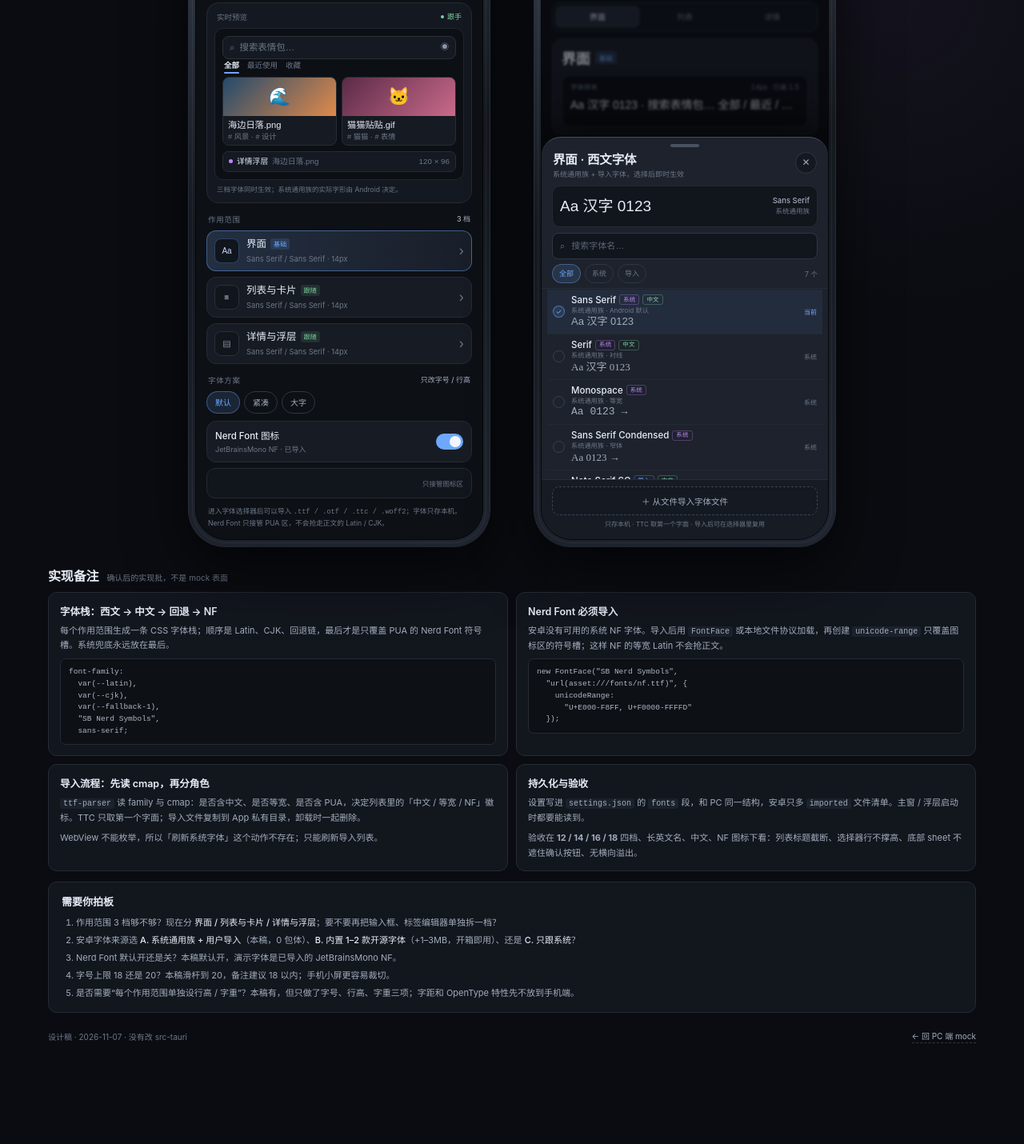
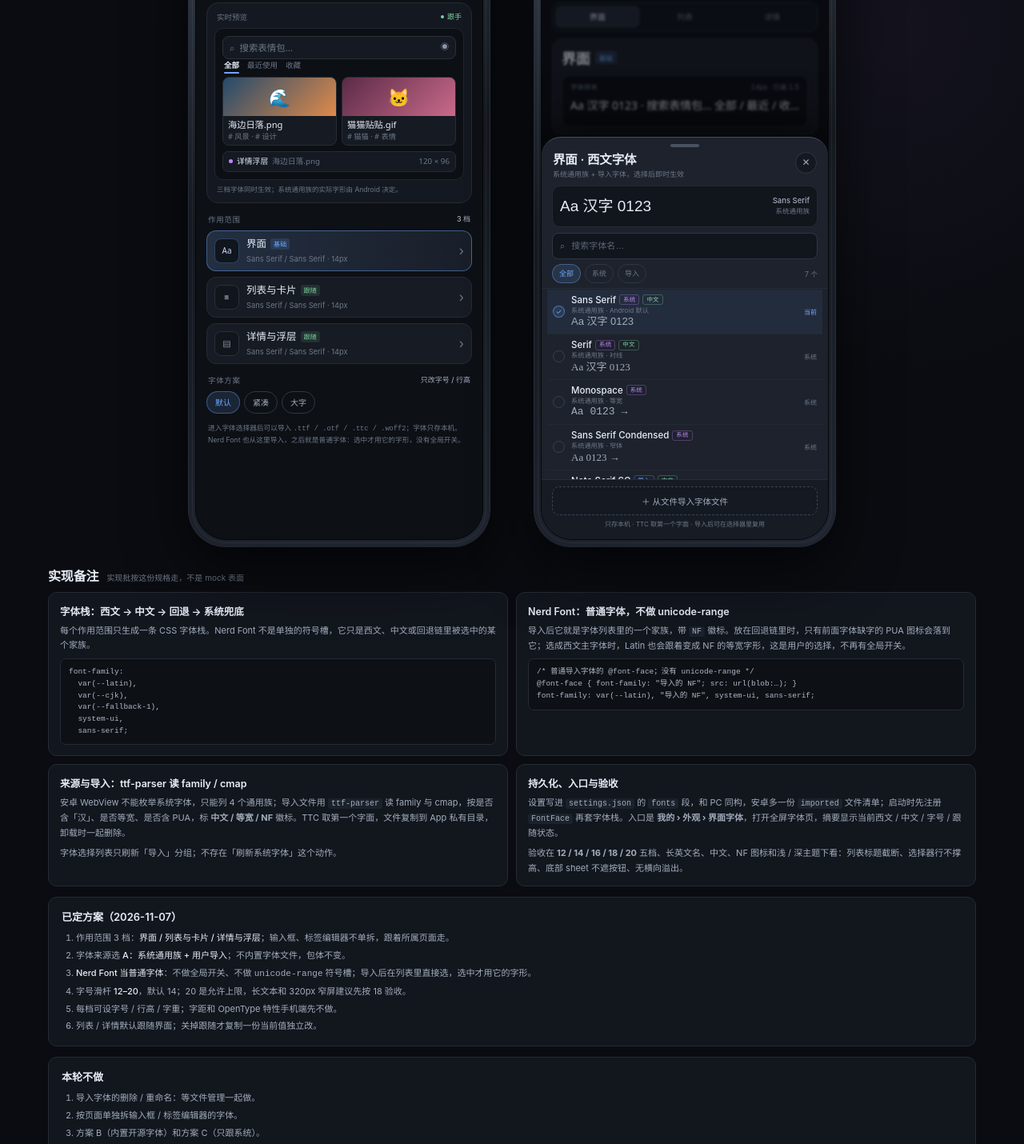
Before and after one commit to Roamingen/Picarium, a website: page docs/mock/mobile-font-settings.html in a window 1280 px wide. Shown: the part 542-1972 px from the top of the page at 80% size. Before the commit the page ends 1898 px from the top, so only its background shows below. Drawn offline with Linux system fonts and the light colour scheme.

Commit message:
docs(android): 字体设置设计稿改为 NF 普通字体
把 Nerd Font 从特殊通道改为普通导入字体，删除全局开关、图标条、SB Nerd Symbols 与 unicode-range；字体栈统一为西文 → 中文 → 回退 → 系统兜底。验证：内联 JS node --check 通过，Chrome CDP 无报错、无横向溢出。

```diff
--- a/docs/mock/mobile-font-settings.html
+++ b/docs/mock/mobile-font-settings.html
@@ -124,20 +124,12 @@
   .preset{flex:0 0 auto;height:28px;padding:0 10px;border:1px solid var(--line-2);border-radius:999px;background:transparent;color:var(--dim);font-size:10px;white-space:nowrap}
   .preset.on{color:var(--accent);border-color:rgba(110,168,254,.4);background:var(--accent-soft)}
   .preset-custom{flex:0 0 auto;height:24px;display:inline-flex;align-items:center;padding:0 7px;border:1px dashed rgba(240,180,90,.3);border-radius:999px;color:var(--orange);font-size:9px}
-  .setting-row{display:flex;align-items:center;gap:8px;width:100%;margin-top:7px;padding:9px 10px;border:1px solid var(--line);border-radius:12px;background:var(--card);text-align:left}
-  .setting-main{flex:1;min-width:0;border:0;background:none;padding:0;text-align:left}
-  .setting-title{display:flex;align-items:center;gap:5px;font-size:11.5px;font-weight:550}
-  .setting-sub{margin-top:2px;color:var(--dim-2);font-size:9px;line-height:1.4;white-space:nowrap;overflow:hidden;text-overflow:ellipsis}
   .switch{position:relative;display:inline-flex;width:34px;height:20px;flex:0 0 auto;vertical-align:middle}
   .switch input{position:absolute;opacity:0;width:0;height:0}
   .switch span{position:absolute;inset:0;border-radius:999px;background:#353d4b;transition:background .15s;cursor:pointer}
   .switch span::after{content:"";position:absolute;left:3px;top:3px;width:14px;height:14px;border-radius:50%;background:#f2f5fa;transition:transform .15s}
   .switch input:checked+span{background:var(--accent)}
   .switch input:checked+span::after{transform:translateX(14px)}
-  .nf-glyphs{margin-top:7px;padding:8px 10px;border:1px solid var(--line);border-radius:11px;background:#11151c;display:flex;align-items:center;gap:10px;min-height:38px}
-  .nf-glyphs .nf-icons{font-size:15px;letter-spacing:3px;line-height:1;color:#c7d4e5;white-space:nowrap;overflow:hidden;text-overflow:ellipsis}
-  .nf-glyphs .nf-note{margin-left:auto;color:var(--dim-2);font-size:8.5px;white-space:nowrap}
-  .nf-glyphs.off .nf-icons{opacity:.28}
   .mfoot{margin-top:10px;padding:0 2px;color:var(--dim-2);font-size:8.7px;line-height:1.6}
 
   /* ---------- editor ---------- */
@@ -172,7 +164,6 @@
   .chain-player .x{border:0;background:none;color:var(--dim-2);font-size:11px;line-height:1;padding:0 1px}
   .chain-player .x:hover{color:var(--danger)}
   .chain-player.locked{border-style:dashed;color:var(--dim-2);background:transparent}
-  .chain-player.nf{color:var(--orange);border-color:rgba(240,180,90,.28);background:var(--orange-soft)}
   .chain-empty{color:var(--dim-2);font-size:9px;line-height:23px}
   .add-fallback{height:24px;margin-top:5px;padding:0 7px;border:1px dashed var(--line-2);border-radius:6px;background:none;color:var(--dim);font-size:9px}
   .add-fallback:disabled{opacity:.4}
@@ -251,7 +242,7 @@
   .note-card p{margin:0;color:var(--dim);font-size:11px;line-height:1.7}
   .note-card p+p{margin-top:6px}
   .note-card code{color:var(--dim);background:#1c222c;padding:1px 4px;border-radius:3px;font-size:10px}
-  .note-card pre{margin:7px 0 0;padding:9px 10px;border:1px solid var(--line);border-radius:7px;background:#0d1015;color:#aeb8c8;font-size:9.5px;line-height:1.55;overflow:auto;white-space:pre}
+  .note-card pre{margin:7px 0 0;padding:9px 10px;border:1px solid var(--line);border-radius:7px;background:#0d1015;color:#aeb8c8;font-size:9.5px;line-height:1.55;overflow:auto;white-space:pre-wrap;overflow-wrap:anywhere}
   .decisions{margin-top:13px;padding:14px 16px;border:1px solid var(--line);border-radius:11px;background:var(--panel)}
   .decisions h2{margin:0 0 8px;font-size:13px;font-weight:600}
   .decisions ol{margin:0;padding-left:18px;color:var(--dim);font-size:11px;line-height:1.8}
@@ -283,11 +274,12 @@
   <header class="hero">
     <div class="kicker"><i></i> StickerBox · 设计稿 · 2026-11-07</div>
     <h1>安卓字体设置 <span class="pill">Android</span></h1>
-    <p>把 PC 上的 Zed 式字体设置搬到手机：<b>界面 / 列表与卡片 / 详情与浮层</b>三档可以各自选西文、中文、回退链和字号。安卓 WebView 不能枚举系统字体，所以来源只有<b>系统通用族</b>和<b>用户导入的字体文件</b>；Nerd Font 也必须导入。</p>
+    <p>把 PC 上的 Zed 式字体设置搬到手机：<b>界面 / 列表与卡片 / 详情与浮层</b>三档可以各自选西文、中文、回退链和字号。安卓 WebView 不能枚举系统字体，所以来源只有<b>系统通用族</b>和<b>用户导入的字体文件</b>；Nerd Font 不是特殊通道，导入后就是一个普通字体。</p>
     <div class="meta">
       <span class="tag blue">系统通用族 + 导入</span>
       <span class="tag green">3 个作用范围</span>
-      <span class="tag orange">Nerd Font 只接管 PUA</span>
+      <span class="tag orange">NF 当普通字体</span>
+      <span class="tag">字号 12–20</span>
       <span class="tag">不改卡片 / 控件高度</span>
       <a class="top-link" href="font-settings.html">PC 端 mock →</a>
     </div>
@@ -299,11 +291,11 @@
     <div class="principle"><span class="num">03</span><h3>字体只影响文字</h3><p>卡片、网格、按钮和底部选择器的高度不变；字号上限建议 18，先在小屏和长文件名下验收。</p></div>
   </div>
 
-  <div class="callout"><span class="ic">!</span><div><b>平台边界（先说明）：</b>安卓 WebView 没有 <code>queryLocalFonts</code> 一类的枚举能力，也不会暴露“微软雅黑 / 思源黑体”这样的系统家族名。本稿只列 4 个通用族 + 导入文件；列表里预置的三个“导入”字体是<b>演示数据</b>，真实导入流程在底部选择器里。</div></div>
+  <div class="callout"><span class="ic">!</span><div><b>平台边界（先说明）：</b>安卓 WebView 没有 <code>queryLocalFonts</code> 一类的枚举能力，也不会暴露“微软雅黑 / 思源黑体”这样的系统家族名。本稿只列 4 个通用族 + 导入文件；列表里预置的三个“导入”字体是<b>演示数据</b>，真实导入流程在底部选择器里。<b>Nerd Font 同样从文件导入，之后只作为普通字体出现在列表里，没有全局开关。</b></div></div>
 
   <section class="stage">
     <div class="mock-col">
-      <div class="mock-head"><span><b>01 · 概览</b> 作用范围 / 方案 / Nerd Font</span><span>点角色行切换右侧</span></div>
+      <div class="mock-head"><span><b>01 · 概览</b> 作用范围 / 字号方案 / 导入说明</span><span>点角色行切换右侧</span></div>
       <div class="phone" id="phone-overview">
         <div class="screen">
           <div class="cam"></div>
@@ -340,19 +332,7 @@
             <div class="section-label"><span>字体方案</span><b>只改字号 / 行高</b></div>
             <div class="preset-row" id="m-preset-row"></div>
 
-            <div class="setting-row">
-              <button class="setting-main" id="m-nf-open" type="button">
-                <span class="setting-title">Nerd Font 图标</span>
-                <span class="setting-sub" id="m-nf-label">JetBrainsMono NF · 已导入</span>
-              </button>
-              <label class="switch" aria-label="启用 Nerd Font"><input type="checkbox" id="m-nf-toggle"><span></span></label>
-            </div>
-            <div class="nf-glyphs" id="m-nf-glyphs">
-              <span class="nf-icons" id="m-nf-test">&#xF07B; &#xF121; &#xF013; &#xE0B0;</span>
-              <span class="nf-note" id="m-nf-note">只接管图标区</span>
-            </div>
-
-            <div class="mfoot">进入字体选择器后可以导入 <code>.ttf / .otf / .ttc / .woff2</code>；字体只存本机。Nerd Font 只接管 PUA 区，不会抢走正文的 Latin / CJK。</div>
+            <div class="mfoot">进入字体选择器后可以导入 <code>.ttf / .otf / .ttc / .woff2</code>；字体只存本机。Nerd Font 也从这里导入，之后就是普通字体：选中才用它的字形，没有全局开关。</div>
           </div>
         </div>
       </div>
@@ -411,7 +391,7 @@
               </div>
             </div>
 
-            <div class="edit-note">列表 / 详情默认跟随界面；关掉跟随会复制当前值，再改只影响这一档。中文选择系统通用族时，实际字形由 Android 的 fallback 决定。</div>
+            <div class="edit-note">列表 / 详情默认跟随界面；关掉跟随会复制当前值，再改只影响这一档。中文选择系统通用族时，实际字形由 Android 的 fallback 决定；Nerd Font 也在同一份列表里，当普通字体选。</div>
           </div>
 
           <div class="mbackdrop" id="m-backdrop" hidden></div>
@@ -437,48 +417,56 @@
   </section>
 
   <section class="notes">
-    <div class="notes-head"><h2>实现备注</h2><span>确认后的实现批，不是 mock 表面</span></div>
+    <div class="notes-head"><h2>实现备注</h2><span>实现批按这份规格走，不是 mock 表面</span></div>
     <div class="note-grid">
       <div class="note-card">
-        <h3>字体栈：西文 → 中文 → 回退 → NF</h3>
-        <p>每个作用范围生成一条 CSS 字体栈；顺序是 Latin、CJK、回退链，最后才是只覆盖 PUA 的 Nerd Font 符号槽。系统兜底永远放在最后。</p>
+        <h3>字体栈：西文 → 中文 → 回退 → 系统兜底</h3>
+        <p>每个作用范围只生成一条 CSS 字体栈。Nerd Font 不是单独的符号槽，它只是西文、中文或回退链里被选中的某个家族。</p>
         <pre>font-family:
   var(--latin),
   var(--cjk),
   var(--fallback-1),
-  "SB Nerd Symbols",
+  system-ui,
   sans-serif;</pre>
       </div>
       <div class="note-card">
-        <h3>Nerd Font 必须导入</h3>
-        <p>安卓没有可用的系统 NF 字体。导入后用 <code>FontFace</code> 或本地文件协议加载，再创建 <code>unicode-range</code> 只覆盖图标区的符号槽；这样 NF 的等宽 Latin 不会抢正文。</p>
-        <pre>new FontFace("SB Nerd Symbols",
-  "url(asset:///fonts/nf.ttf)", {
-    unicodeRange:
-      "U+E000-F8FF, U+F0000-FFFFD"
-  });</pre>
+        <h3>Nerd Font：普通字体，不做 unicode-range</h3>
+        <p>导入后它就是字体列表里的一个家族，带 <code>NF</code> 徽标。放在回退链里时，只有前面字体缺字的 PUA 图标会落到它；选成西文主字体时，Latin 也会跟着变成 NF 的等宽字形，这是用户的选择，不再有全局开关。</p>
+        <pre>/* 普通导入字体的 @font-face；没有 unicode-range */
+@font-face { font-family: "导入的 NF"; src: url(blob:…); }
+font-family: var(--latin), "导入的 NF", system-ui, sans-serif;</pre>
       </div>
       <div class="note-card">
-        <h3>导入流程：先读 cmap，再分角色</h3>
-        <p><code>ttf-parser</code> 读 family 与 cmap：是否含中文、是否等宽、是否含 PUA，决定列表里的「中文 / 等宽 / NF」徽标。TTC 只取第一个字面；导入文件复制到 App 私有目录，卸载时一起删除。</p>
-        <p>WebView 不能枚举，所以「刷新系统字体」这个动作不存在；只能刷新导入列表。</p>
+        <h3>来源与导入：ttf-parser 读 family / cmap</h3>
+        <p>安卓 WebView 不能枚举系统字体，只能列 4 个通用族；导入文件用 <code>ttf-parser</code> 读 family 与 cmap，按是否含「汉」、是否等宽、是否含 PUA，标 <b>中文 / 等宽 / NF</b> 徽标。TTC 取第一个字面，文件复制到 App 私有目录，卸载时一起删除。</p>
+        <p>字体选择列表只刷新「导入」分组；不存在「刷新系统字体」这个动作。</p>
       </div>
       <div class="note-card">
-        <h3>持久化与验收</h3>
-        <p>设置写进 <code>settings.json</code> 的 <code>fonts</code> 段，和 PC 同一结构，安卓只多 <code>imported</code> 文件清单。主窗 / 浮层启动时都要能读到。</p>
-        <p>验收在 <b>12 / 14 / 16 / 18</b> 四档、长英文名、中文、NF 图标下看：列表标题截断、选择器行不撑高、底部 sheet 不遮住确认按钮、无横向溢出。</p>
+        <h3>持久化、入口与验收</h3>
+        <p>设置写进 <code>settings.json</code> 的 <code>fonts</code> 段，和 PC 同构，安卓多一份 <code>imported</code> 文件清单；启动时先注册 <code>FontFace</code> 再套字体栈。入口是 <b>我的 › 外观 › 界面字体</b>，打开全屏字体页，摘要显示当前西文 / 中文 / 字号 / 跟随状态。</p>
+        <p>验收在 <b>12 / 14 / 16 / 18 / 20</b> 五档、长英文名、中文、NF 图标和浅 / 深主题下看：列表标题截断、选择器行不撑高、底部 sheet 不遮按钮、无横向溢出。</p>
       </div>
     </div>
   </section>
 
   <section class="decisions">
-    <h2>需要你拍板</h2>
+    <h2>已定方案（2026-11-07）</h2>
     <ol>
-      <li>作用范围 3 档够不够？现在分 <b>界面 / 列表与卡片 / 详情与浮层</b>；要不要再把输入框、标签编辑器单独拆一档？</li>
-      <li>安卓字体来源选 <b>A. 系统通用族 + 用户导入</b>（本稿，0 包体）、<b>B. 内置 1–2 款开源字体</b>（+1–3MB，开箱即用）、还是 <b>C. 只跟系统</b>？</li>
-      <li>Nerd Font 默认开还是关？本稿默认开，演示字体是已导入的 JetBrainsMono NF。</li>
-      <li>字号上限 18 还是 20？本稿滑杆到 20，备注建议 18 以内；手机小屏更容易裁切。</li>
-      <li>是否需要“每个作用范围单独设行高 / 字重”？本稿有，但只做了字号、行高、字重三项；字距和 OpenType 特性先不放到手机端。</li>
+      <li>作用范围 3 档：<b>界面 / 列表与卡片 / 详情与浮层</b>；输入框、标签编辑器不单拆，跟着所属页面走。</li>
+      <li>字体来源选 <b>A：系统通用族 + 用户导入</b>；不内置字体文件，包体不变。</li>
+      <li><b>Nerd Font 当普通字体</b>：不做全局开关、不做 <code>unicode-range</code> 符号槽；导入后在列表里直接选，选中才用它的字形。</li>
+      <li>字号滑杆 <b>12–20</b>，默认 14；20 是允许上限，长文本和 320px 窄屏建议先按 18 验收。</li>
+      <li>每档可设字号 / 行高 / 字重；字距和 OpenType 特性手机端先不做。</li>
+      <li>列表 / 详情默认跟随界面；关掉跟随才复制一份当前值独立改。</li>
+    </ol>
+  </section>
+
+  <section class="decisions">
+    <h2>本轮不做</h2>
+    <ol>
+      <li>导入字体的删除 / 重命名：等文件管理一起做。</li>
+      <li>按页面单独拆输入框 / 标签编辑器的字体。</li>
+      <li>方案 B（内置开源字体）和方案 C（只跟系统）。</li>
     </ol>
   </section>
 
@@ -491,8 +479,6 @@
 
 <div class="toast" id="m-toast" hidden></div>
 <input type="file" id="m-file" accept=".ttf,.otf,.ttc,.woff2" hidden>
-
-<style id="m-nf-face">@font-face{font-family:"SB Nerd Symbols";src:local("JetBrainsMono Nerd Font Mono"),local("JetBrainsMono NFM");unicode-range:U+E000-F8FF,U+F0000-FFFFD,U+100000-10FFFD;}</style>
 
 <script>
 (function () {
@@ -540,7 +526,6 @@
 
   var state = {
     roles: clone(DEFAULT_ROLES),
-    nf: {enabled:true, fontId:"imp-nf"},
     selected:"ui"
   };
   var sheet = {open:true, kind:"latin", role:"ui", q:"", source:"all", onlyFitting:false, fallbackDraft:[]};
@@ -575,8 +560,8 @@
       var f = getFont(fid);
       if (f && fams.indexOf(f.family) < 0) fams.push(f.family);
     });
-    if (state.nf.enabled) fams.push('"SB Nerd Symbols"');
-    fams.push("sans-serif");
+    fams = fams.filter(function (fam) { return fam !== "system-ui" && fam !== "sans-serif"; });
+    fams.push("system-ui", "sans-serif");
     return fams.join(", ");
   }
   function varsFor(id) {
@@ -630,7 +615,6 @@
     return "Aa 0123 →";
   }
   function selectedFontId() {
-    if (sheet.kind === "nf") return state.nf.fontId;
     if (sheet.kind === "fallback") return null;
     return eff(sheet.role)[sheet.kind];
   }
@@ -657,15 +641,6 @@
     }
     if (!current) html += '<span class="preset-custom">自定义</span>';
     $("#m-preset-row").innerHTML = html;
-
-    var nf = getFont(state.nf.fontId);
-    $("#m-nf-toggle").checked = state.nf.enabled;
-    $("#m-nf-label").textContent = nf.label + " · " + (nf.kind === "imported" ? "已导入" : "系统");
-    var icons = $("#m-nf-test");
-    icons.style.fontFamily = nf.family;
-    icons.textContent = "\u{f07b} \u{f121} \u{f013} \u{e0b0}";
-    $("#m-nf-glyphs").classList.toggle("off", !state.nf.enabled);
-    $("#m-nf-note").textContent = state.nf.enabled ? "只接管图标区" : "已关闭";
   }
   function renderRoleTabs() {
     $("#m-role-tabs").innerHTML = ROLES.map(function (r) {
@@ -709,8 +684,7 @@
       return '<span class="chain-player"><span class="n">' + (3 + i) + '</span>' + esc(f.label) +
         '<button type="button" class="x" data-rm="' + i + '" aria-label="移除">✕</button></span>';
     }).join("");
-    chain += '<span class="chain-player locked">系统默认</span>';
-    if (state.nf.enabled) chain += '<span class="chain-player nf">NF 图标</span>';
+    chain += '<span class="chain-player locked">系统兜底</span>';
     $("#m-chain").innerHTML = chain;
     $("#m-add-fallback").disabled = !!role.follow || e.fallbacks.length >= 5;
     $("#m-size").value = e.size;
@@ -723,29 +697,25 @@
   }
   function renderSheetFilters() {
     var counts = visibleSheetFonts().length;
-    var srcs = sheet.kind === "nf"
-      ? [{id:"all", label:"全部"}, {id:"imported", label:"导入"}]
-      : [{id:"all", label:"全部"}, {id:"system", label:"系统"}, {id:"imported", label:"导入"}];
+    var srcs = [{id:"all", label:"全部"}, {id:"system", label:"系统"}, {id:"imported", label:"导入"}];
     var html = srcs.map(function (s) {
       return '<button type="button" class="filter-chip' + (sheet.source === s.id ? " on" : "") + '" data-src="' + s.id + '">' + s.label + '</button>';
     }).join("");
     html += '<span class="filter-count">' + counts + ' 个</span>';
     $("#m-filter-row").innerHTML = html;
-    var showOnly = sheet.kind === "cjk" || sheet.kind === "nf";
+    var showOnly = sheet.kind === "cjk";
     $("#m-only-row").hidden = !showOnly;
     if (showOnly) {
-      $("#m-only-label").textContent = sheet.kind === "cjk" ? "只看含中文的字体" : "只看 Nerd Font";
+      $("#m-only-label").textContent = "只看含中文的字体";
       $("#m-only-fitting").checked = sheet.onlyFitting;
     }
   }
   function visibleSheetFonts() {
     var list = allFonts();
-    if (sheet.kind === "nf") list = list.filter(function (f) { return f.nf; });
     if (sheet.source === "system") list = list.filter(function (f) { return f.kind === "system"; });
     if (sheet.source === "imported") list = list.filter(function (f) { return f.kind === "imported"; });
-    if (sheet.onlyFitting) {
-      if (sheet.kind === "cjk") list = list.filter(function (f) { return f.cjk; });
-      if (sheet.kind === "nf") list = list.filter(function (f) { return f.nf; });
+    if (sheet.onlyFitting && sheet.kind === "cjk") {
+      list = list.filter(function (f) { return f.cjk; });
     }
     var q = sheet.q.trim().toLowerCase();
     if (q) {
@@ -793,15 +763,13 @@
     back.hidden = !sheet.open;
     if (!sheet.open) return;
 
-    var titles = {latin:"西文字体", cjk:"中文字体", fallback:"回退字体", nf:"Nerd Font 图标"};
-    $("#m-sheet-title").textContent = sheet.kind === "nf" ? "Nerd Font 图标字体" : (ROLE[sheet.role].short + " · " + titles[sheet.kind]);
-    $("#m-sheet-sub").textContent = sheet.kind === "nf"
-      ? "必须导入字体文件；只接管 PUA 图标区"
-      : sheet.kind === "fallback"
-        ? "按顺序尝试；系统默认永远兜底"
-        : "系统通用族 + 导入字体，选择后即时生效";
+    var titles = {latin:"西文字体", cjk:"中文字体", fallback:"回退字体"};
+    $("#m-sheet-title").textContent = ROLE[sheet.role].short + " · " + titles[sheet.kind];
+    $("#m-sheet-sub").textContent = sheet.kind === "fallback"
+      ? "按顺序尝试；系统兜底永远在最后"
+      : "系统通用族 + 导入字体，选择后即时生效";
 
-    var current = sheet.kind === "nf" ? getFont(state.nf.fontId) : sheet.kind === "fallback" ? null : getFont(eff(sheet.role)[sheet.kind]);
+    var current = sheet.kind === "fallback" ? null : getFont(eff(sheet.role)[sheet.kind]);
     var sample = $("#m-sheet-sample");
     var meta = $("#m-sheet-meta");
     if (current) {
@@ -837,14 +805,14 @@
     renderAll();
   }
   function openSheet(role, kind) {
-    if (kind !== "nf" && isFollowing(role)) {
+    if (isFollowing(role)) {
       toast("这一档正在跟随「界面」；先关掉跟随再单独设置。");
       return;
     }
     state.selected = role;
     sheet = {
       open:true, kind:kind, role:role, q:"", source:"all",
-      onlyFitting: kind === "cjk" || kind === "nf",
+      onlyFitting: kind === "cjk",
       fallbackDraft: kind === "fallback" ? clone(eff(role).fallbacks || []) : []
     };
     renderAll();
@@ -867,14 +835,6 @@
     }
     if (isFollowing(sheet.role)) {
       toast("这一档正在跟随「界面」；先关掉跟随。");
-      return;
-    }
-    if (sheet.kind === "nf") {
-      state.nf.fontId = id;
-      state.nf.enabled = true;
-      state.selected = "ui";
-      closeSheet();
-      toast("Nerd Font 已切换为「" + f.label + "」。");
       return;
     }
     eff(sheet.role)[sheet.kind] = id;
@@ -963,28 +923,6 @@
       toast("只支持 .ttf / .otf / .ttc / .woff2。");
       return;
     }
-    if (ctx.kind === "nf") {
-      var fam = "SB Import " + (++importSeq);
-      var url = URL.createObjectURL(file);
-      var face = new FontFace(fam, 'url("' + url + '")', {
-        unicodeRange: "U+E000-F8FF, U+F0000-FFFFD, U+100000-10FFFD"
-      });
-      face.load().then(function (loaded) {
-        document.fonts.add(loaded);
-        customFonts.push({
-          id:fam, label:label, family:'"' + fam + '"', kind:"imported", nf:true, mono:true,
-          sub:"导入 · " + Math.max(1, Math.round(file.size / 1024)) + " KB"
-        });
-        state.nf.fontId = fam;
-        state.nf.enabled = true;
-        state.selected = "ui";
-        closeSheet();
-        toast("已导入 NF 字体「" + label + "」，并启用。");
-      }).catch(function () {
-        toast("这个字体文件无法加载；TTC 请先拆出单个字面。");
-      });
-      return;
-    }
     var fam2 = "SB Import " + (++importSeq);
     var url2 = URL.createObjectURL(file);
     var face2 = new FontFace(fam2, 'url("' + url2 + '")');
@@ -1021,12 +959,6 @@
       var b = ev.target.closest(".preset");
       if (b) applyPreset(b.dataset.preset);
     });
-    $("#m-nf-toggle").addEventListener("change", function (ev) {
-      state.nf.enabled = ev.target.checked;
-      renderAll();
-      toast(state.nf.enabled ? "Nerd Font 已启用：只接管图标区。" : "Nerd Font 已关闭：图标回退到系统符号。");
-    });
-    $("#m-nf-open").addEventListener("click", function () { openSheet("ui", "nf"); });
 
     $("#m-role-tabs").addEventListener("click", function (ev) {
       var b = ev.target.closest(".role-tab");
```
